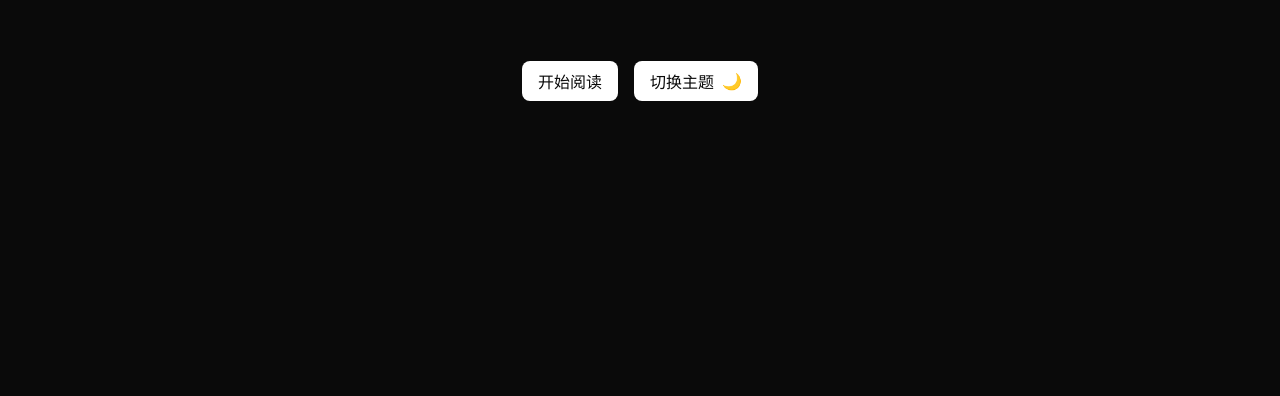
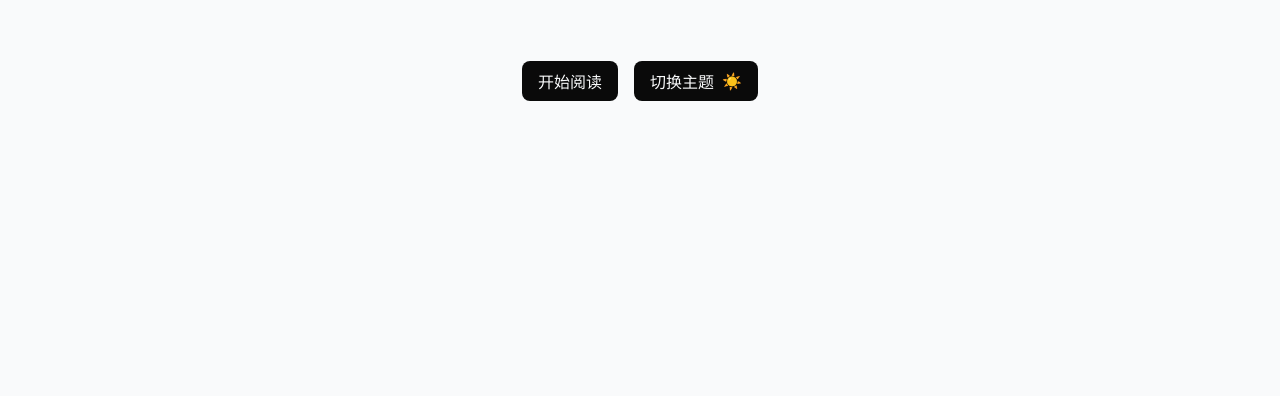
Before and after one commit to Rok502/1040, a plain HTML site: page index.html in a window 1280 px wide. Shown: the part 404-800 px from the top of the page. Drawn offline with Linux system fonts and the light colour scheme.

Commit message:
Update index.html

```diff
--- a/index.html
+++ b/index.html
@@ -475,10 +475,14 @@
         const body = document.body;
         const themeIcon = themeToggle.querySelector('span:last-child');
 
+        const systemTheme = window.matchMedia('(prefers-color-scheme: dark)').matches ? 'dark' : 'light';
         const savedTheme = localStorage.getItem('theme');
         if (savedTheme) {
             body.setAttribute('data-theme', savedTheme);
             themeIcon.textContent = savedTheme === 'light' ? '☀️' : '🌙';
+        } else {
+            body.setAttribute('data-theme', systemTheme);
+            themeIcon.textContent = systemTheme === 'light' ? '☀️' : '🌙';
         }
 
         // 切换主题
```
